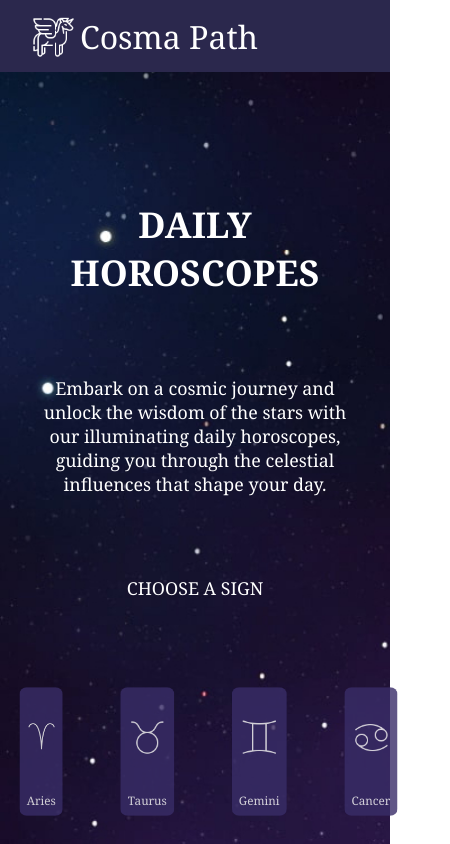
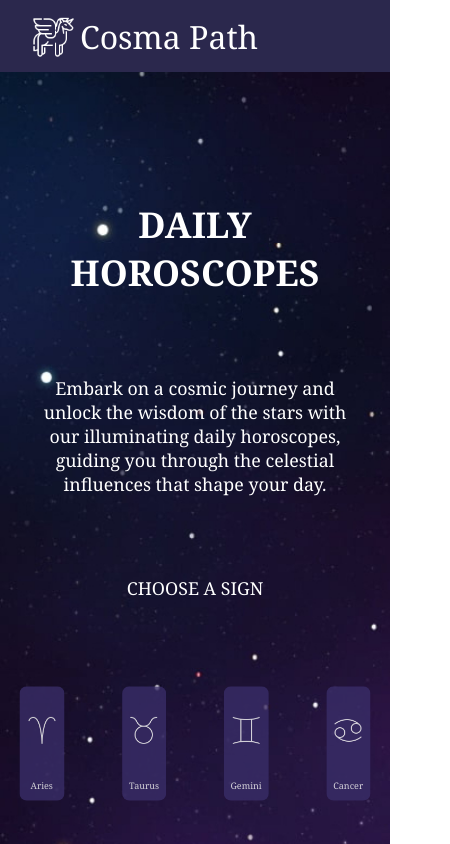
Before and after one commit to coletteli315/Cosma-Path, a React (Create React App) app: page / in a window 390 px wide. Both pictures are taken after a click on the button "Daily Horoscopes". Shown: the top 844 px of the page, 450 px wide, since content can reach past the window. Built offline with nearby package versions, Linux system fonts and the light colour scheme.

Commit message:
fixed zodiac btn for iphone screen

```diff
--- a/src/components/zodiac/ZodiacBtn.css
+++ b/src/components/zodiac/ZodiacBtn.css
@@ -20,8 +20,8 @@
   .zodiac-btn {
     width: 15vw;
     height: 25vh;
-    font-size: x-large;
-    padding: 1rem;
+    font-size: large;
+    padding-bottom: 0.5rem;
     background-size: 60%;
   }
 }
@@ -32,7 +32,7 @@
     width: 15vw;
     height: 19vh;
     font-size: medium;
-    padding: 1rem;
+    padding-bottom: 0.3rem;
     background-size: 60%;
   }
 }
@@ -44,6 +44,18 @@
     height: 17vh;
     font-size: small;
     padding: 0.5rem;
+    background-size: 60%;
+  }
+}
+
+/* Adjust for smaller screens */
+@media screen and (max-width: 490px) {
+  .zodiac-btn {
+    width: 22vw;
+    height: 15vh;
+    font-size: x-small;
+    padding: 0.2rem;
+    padding-bottom: 0.6rem;
     background-size: 60%;
   }
 }
```
